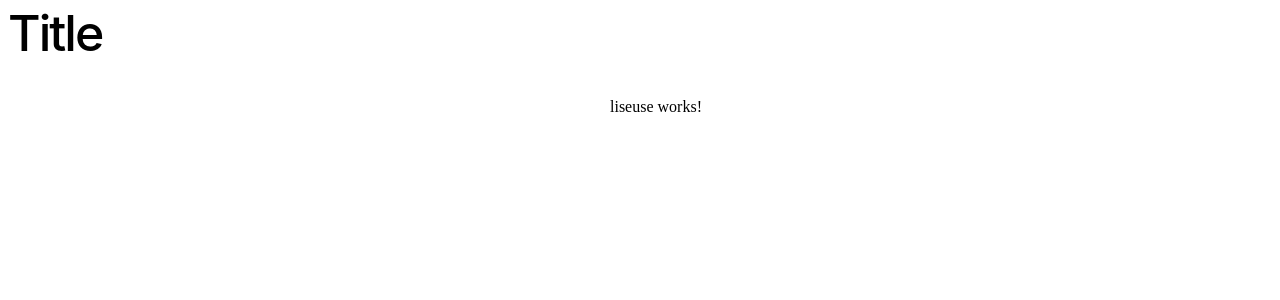
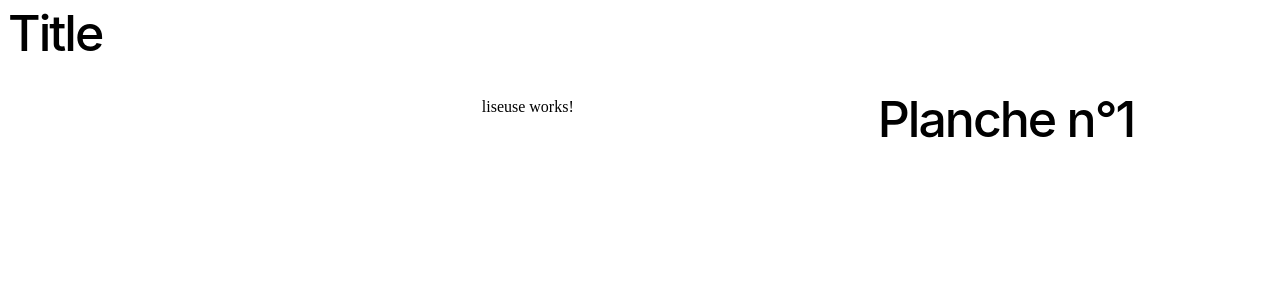
Before and after one commit to alugand/tpAngular, an Angular app: page / in a window 1280 px wide. Shown: the top 300 px of the page. Built offline with nearby package versions, Linux system fonts and the light colour scheme.

Commit message:
creation composant planche

```diff
--- a/src/app/app.component.ts
+++ b/src/app/app.component.ts
@@ -5,7 +5,7 @@ import { LiseuseComponent } from './components/liseuse/liseuse.component';
 @Component({ // les metadatas
   selector: 'app-root',
   standalone: true,
-  imports: [RouterOutlet, LiseuseComponent],
+  imports: [LiseuseComponent],
   templateUrl: './app.component.html',
   styleUrl: './app.component.css'
 })
--- a/src/app/components/liseuse/liseuse.component.html
+++ b/src/app/components/liseuse/liseuse.component.html
@@ -2,4 +2,5 @@
     <div class="content">
         <p>liseuse works!</p>
     </div>
+    <app-planche></app-planche>
 </main>
--- a/src/app/components/liseuse/liseuse.component.ts
+++ b/src/app/components/liseuse/liseuse.component.ts
@@ -1,12 +1,12 @@
 import { Component } from '@angular/core';
+import { PlancheComponent } from '../planche/planche.component';
 
 @Component({
   selector: 'app-liseuse',
   standalone: true,
-  imports: [],
+  imports: [PlancheComponent],
   templateUrl: './liseuse.component.html',
   styleUrl: './liseuse.component.css'
 })
 export class LiseuseComponent {
-
 }
--- /dev/null
+++ b/src/app/components/planche/planche.component.html
@@ -0,0 +1,3 @@
+<div class="card">
+    <h1> Planche n°{{ numero }} </h1>
+    </div>
--- /dev/null
+++ b/src/app/components/planche/planche.component.ts
@@ -0,0 +1,13 @@
+import { Component } from '@angular/core';
+
+@Component({
+  selector: 'app-planche',
+  standalone: true,
+  imports: [],
+  templateUrl: './planche.component.html',
+  styleUrl: './planche.component.css'
+})
+export class PlancheComponent {
+  numero: number = 1
+
+}
```
Also changed, not shown: src/app/components/planche/planche.component.css (added), 1 other file (tests, documents, lock files or other folders).
